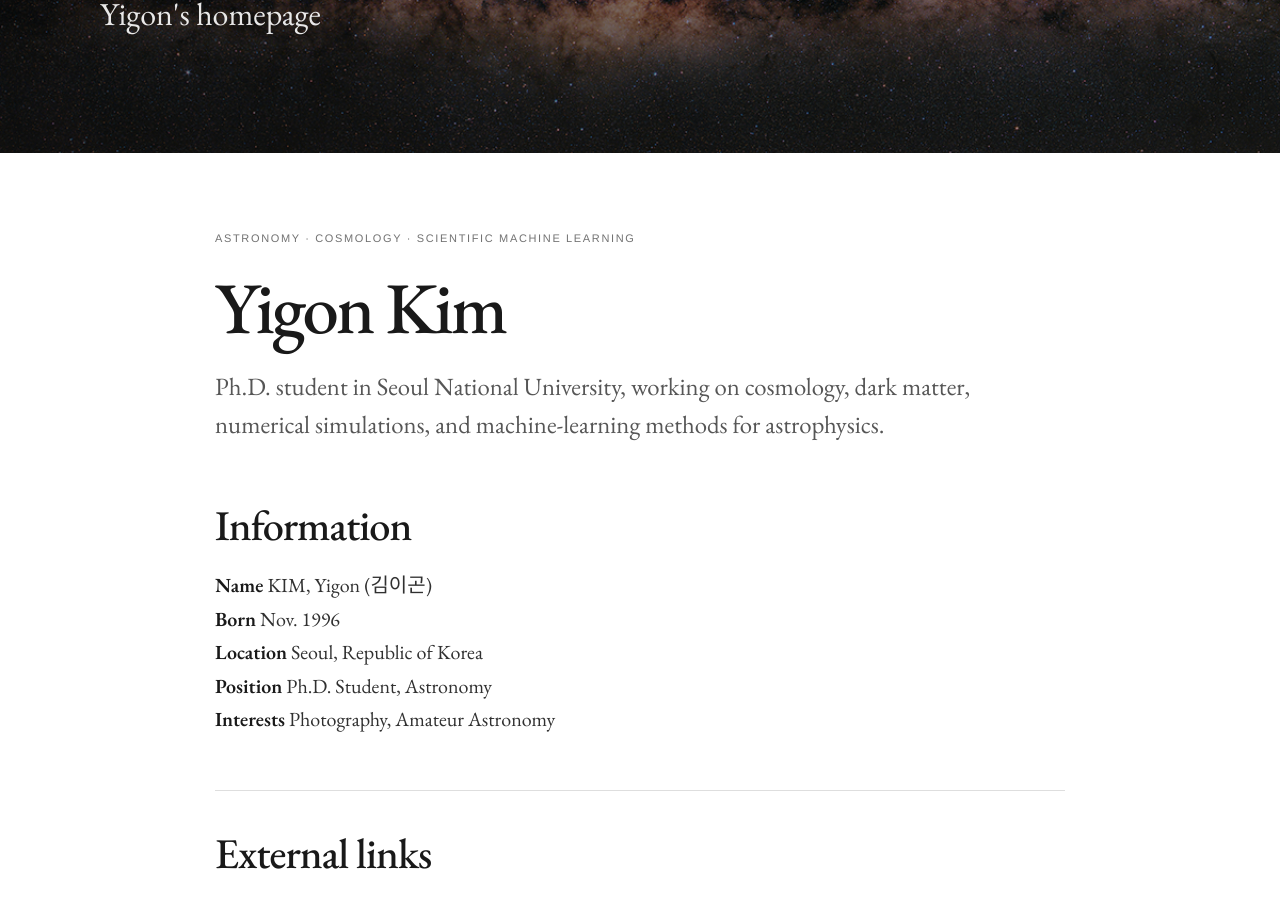
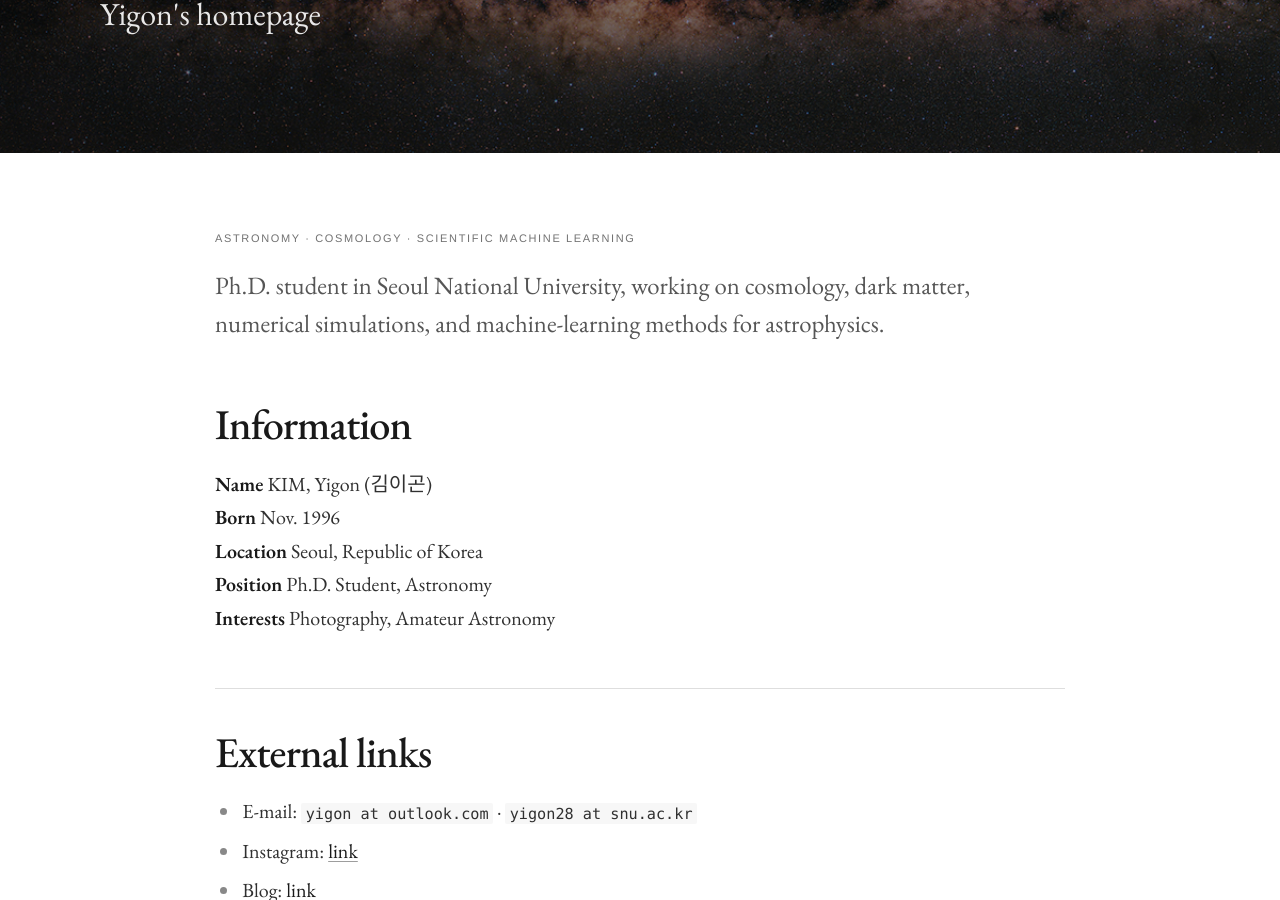
Before and after one commit to yigon/yigon.github.io, a Jekyll site: the page built from index.md, in a window 1280 px wide and 900 px high, scrolled down 321 px. Built offline with Jekyll 4.4.1, drawn with Linux system fonts in a browser that asks for light colours.

Commit message:
Update index.md

```diff
--- a/index.md
+++ b/index.md
@@ -7,7 +7,6 @@ hero_subtitle: Yigon's homepage
 
 <section class="hero">
   <p class="eyebrow">Astronomy · Cosmology · Scientific Machine Learning</p>
-  <h1>Yigon Kim</h1>
   <p class="lead">
     Ph.D. student in Seoul National University, working on cosmology,
     dark matter, numerical simulations, and machine-learning methods for astrophysics.
```
